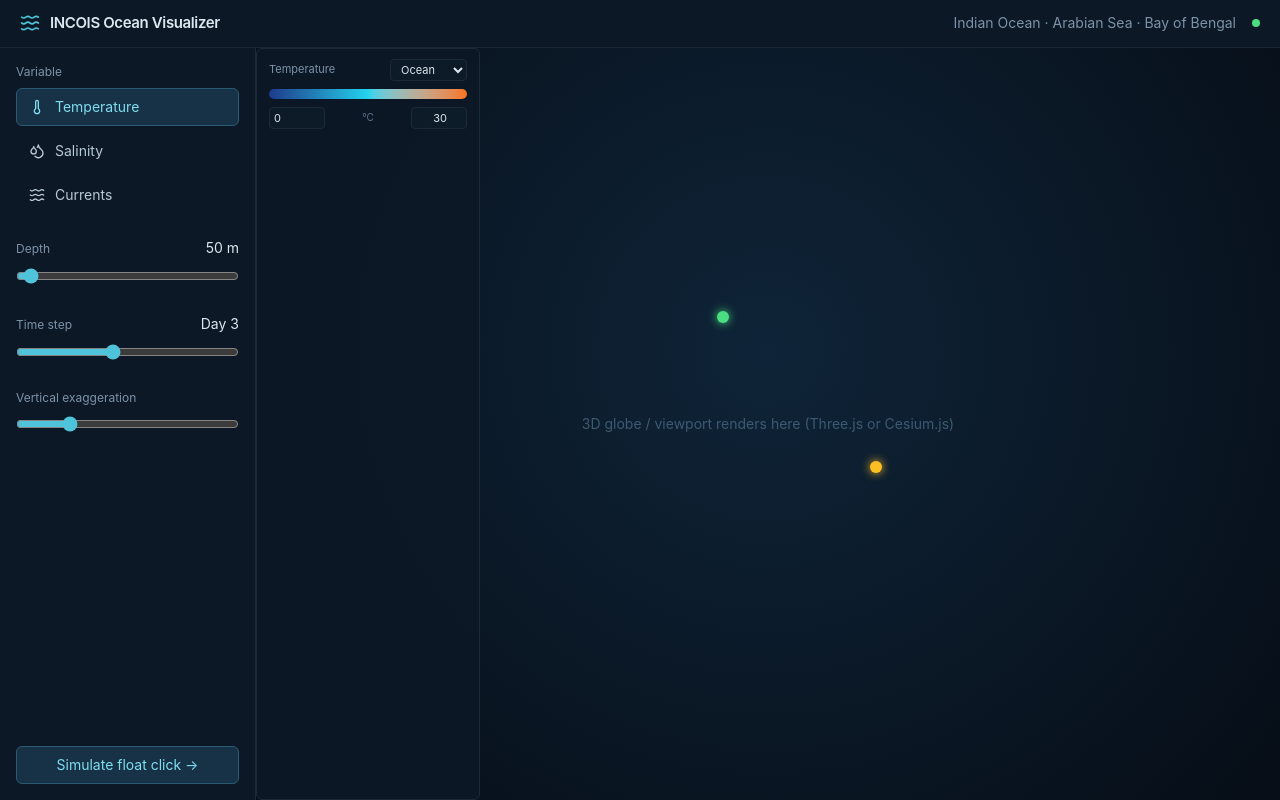
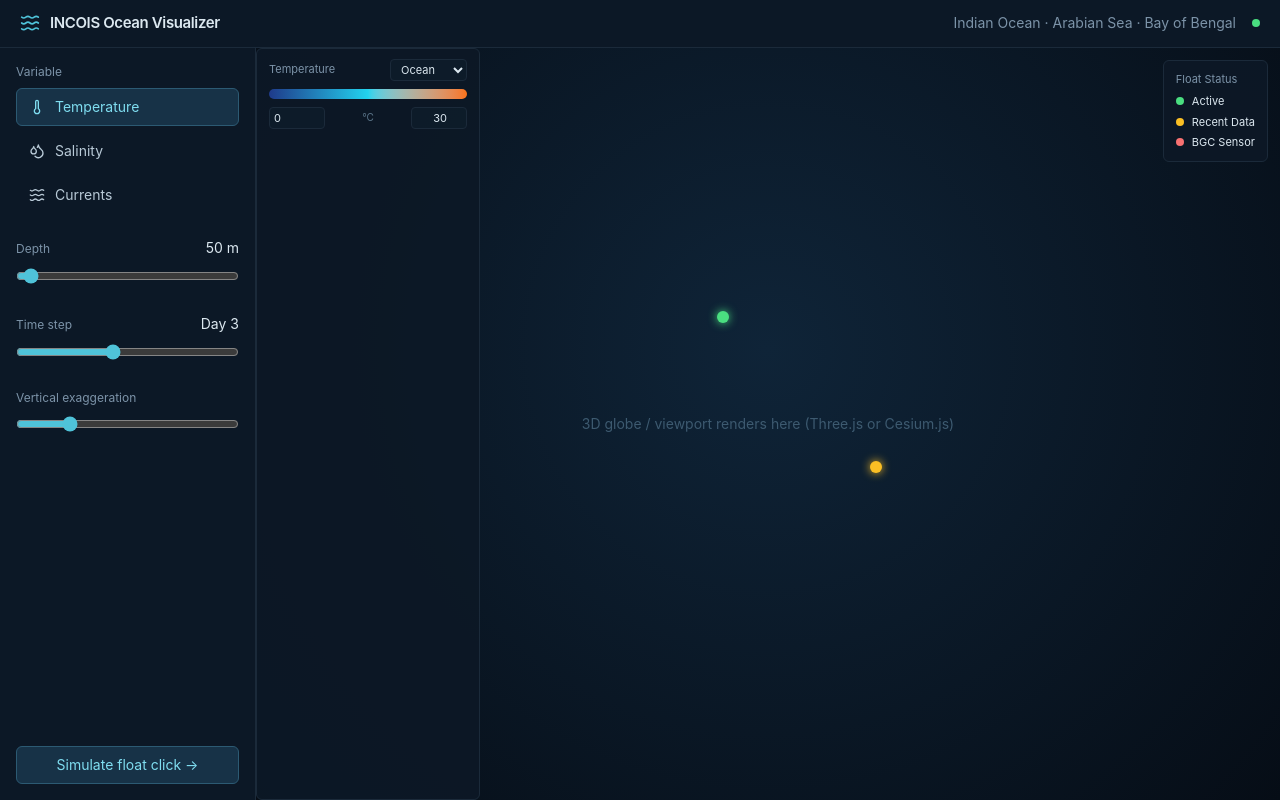
Before and after one commit to choudharysuhel9-dev/SIH-67, a React app in the folder frontend/: page / in a window 1280 px wide. Built offline with nearby package versions, Linux system fonts and the light colour scheme; the HTML template or start-up script is replaced by a standard one.

Commit message:
Add float status legend

```diff
--- a/frontend/src/App.jsx
+++ b/frontend/src/App.jsx
@@ -160,6 +160,15 @@ export default function OceanDashboard() {
             title="Float 2900456 — click for profile"
           />
 
+              {/* Float status legend */}
+              <div className="absolute top-3 right-3 bg-[#0C1826EE] border border-[#1B2A3A] rounded-md px-3 py-2.5"> <p className="text-[11px] text-[#7C93A8] mb-1.5">Float Status</p>
+               <div className="flex flex-col gap-1"> <div className="flex items-center gap-2"> <span className="w-2 h-2 rounded-full bg-[#4ADE80]" /> <span className="text-[11px] text-[#DCE8F0]">Active</span> </div>
+               <div className="flex items-center gap-2"> <span className="w-2 h-2 rounded-full bg-[#FBBF24]" />
+               <span className="text-[11px] text-[#DCE8F0]">Recent Data</span> </div>
+                <div className="flex items-center gap-2"> <span className="w-2 h-2 rounded-full bg-[#F87171]" />
+                <span className="text-[11px] text-[#DCE8F0]">BGC Sensor</span> </div>
+                </div>
+                </div>
           {/* Colorbar / legend */}
          <ColorbarEditor variableLabel={activeVar.label} unit={activeVar.unit} />
         </main>
```
